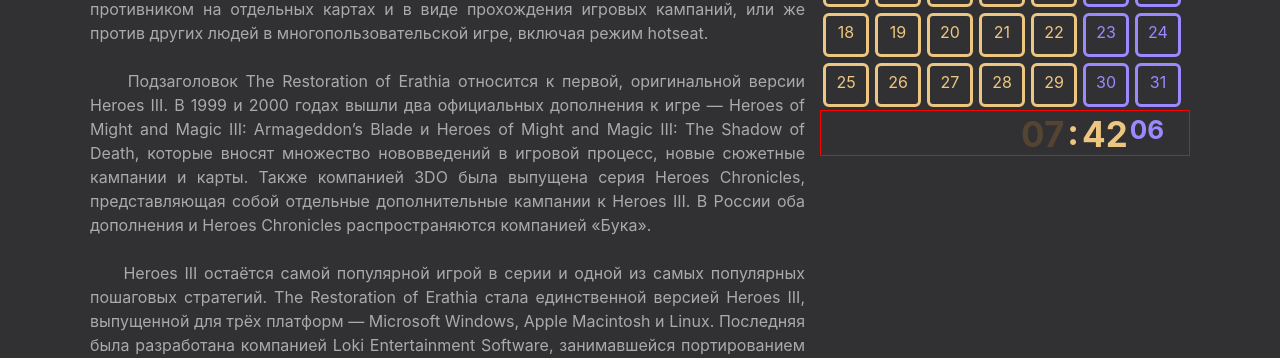
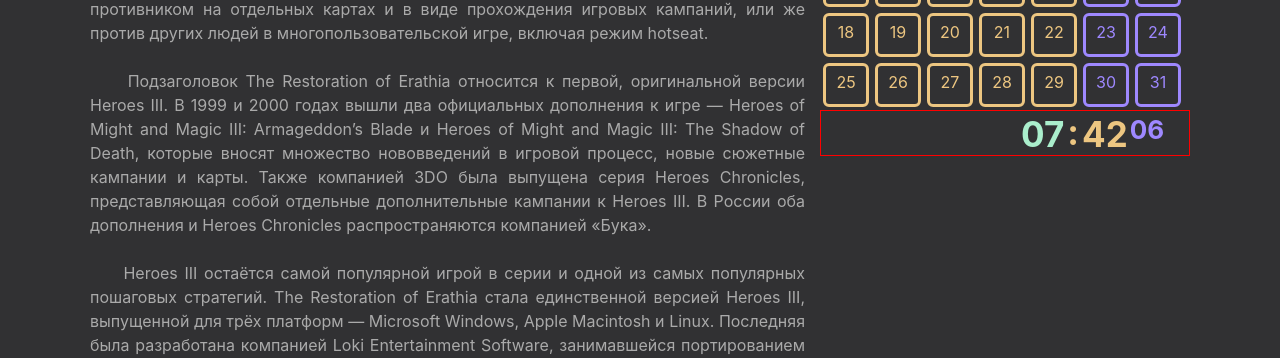
Before and after one commit to viniata/viniata.ga, a PHP site: page / in a window 1280 px wide. Shown: the part 866-1224 px from the top of the page. Run offline with PHP 8.4, Linux system fonts and the light colour scheme.

Commit message:
bright HH

```diff
--- a/public_html/mystyle.css
+++ b/public_html/mystyle.css
@@ -359,7 +359,7 @@
 
 .clckHH {
     margin-top: 2px;
-    color: #554433;
+    color: #aaeecc;
 }
 .clckMI {
     margin-top: 2px;
```
